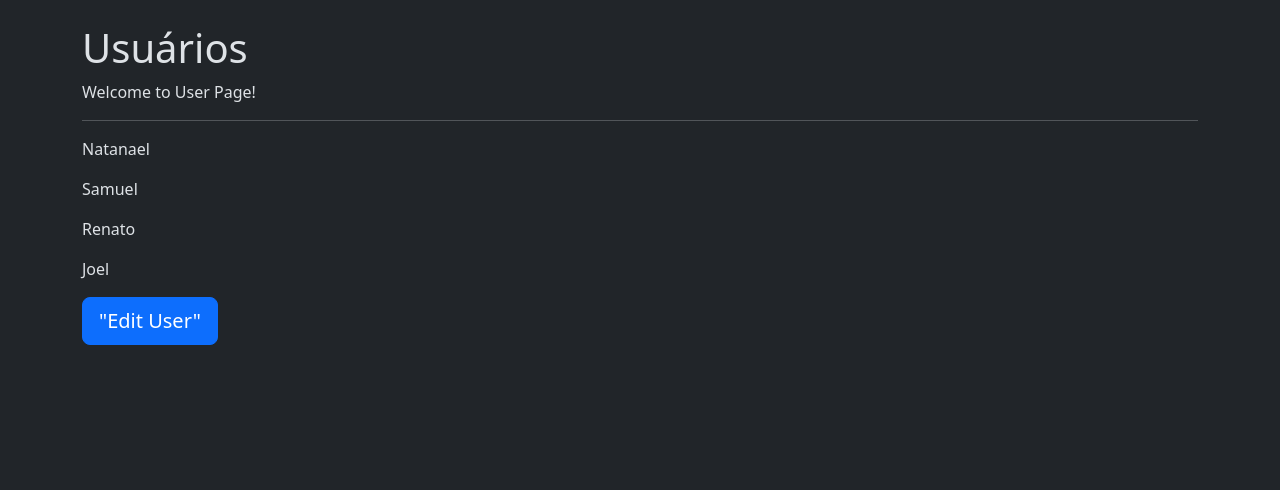
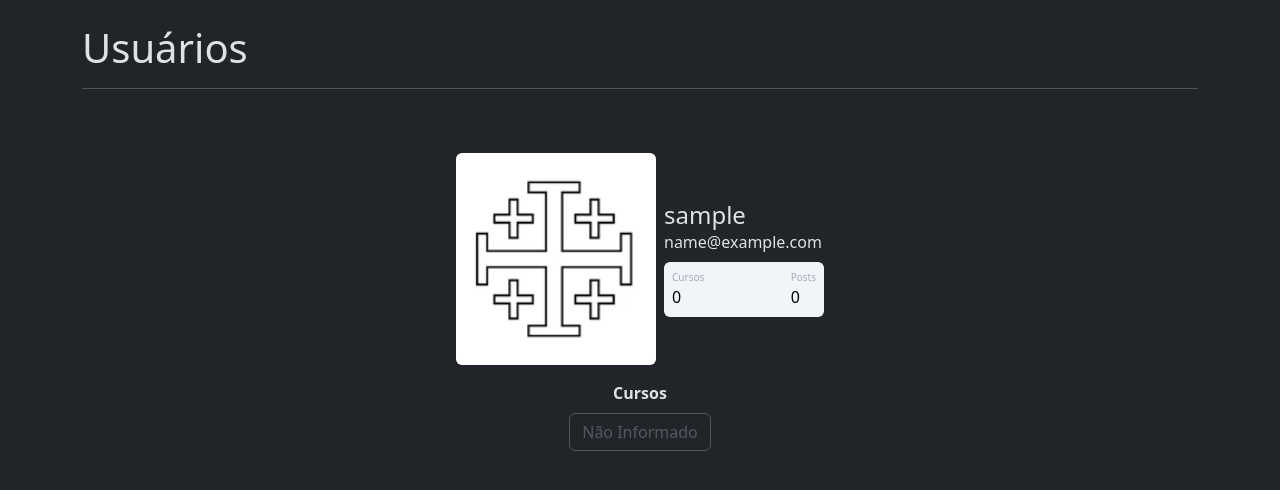
Before and after one commit to NatanaelBalbino/SiteComunidade, a Flask app: page /usuarios in a window 1280 px wide. Shown: the part 56-546 px from the top of the page. Run offline with Flask 3, Linux system fonts and the light colour scheme; the visitor is signed in with stand-in values (Sample User, id 1); data comes from the database, SQL or seed files in the repository.

Commit message:
logica de usuarios construida

```diff
--- a/comunidadeimpressionadora/routes.py
+++ b/comunidadeimpressionadora/routes.py
@@ -6,8 +6,6 @@ from flask_login import login_user, logout_user, current_user, login_required
 from PIL import Image
 import secrets
 import os
-
-lista_usuarios = ['Natanael', 'Samuel', 'Renato', 'Joel']
 
 
 @app.route("/")  # Decorators
@@ -23,6 +21,7 @@ def contato():
 @app.route("/usuarios")
 @login_required
 def usuarios():
+    lista_usuarios = Usuario.query.all()
     return render_template("usuarios.html", lista_usuarios=lista_usuarios)
 
 
--- a/comunidadeimpressionadora/templates/perfil.html
+++ b/comunidadeimpressionadora/templates/perfil.html
@@ -29,7 +29,7 @@
                            <span class="number3">0</span>
                        </div>
                    </div>
-                    <div class="button mt-2 d-flex flex-row align-items-center">
+                        <div class="button mt-2 d-flex flex-row align-items-center">
                         <a class="w-100" href="{{ url_for('editar_perfil') }}">
                             <button class="btn btn-sm btn-outline-primary w-100">Editar Perfil</button>
                         </a>
--- a/comunidadeimpressionadora/templates/usuarios.html
+++ b/comunidadeimpressionadora/templates/usuarios.html
@@ -6,11 +6,52 @@
 {%block body%}
         <div class="container mt-4">
           <h1>Usuários</h1>
-          <p>Welcome to User Page!</p>
             <hr>
             {% for usuario in lista_usuarios %}
-            <p>{{usuario}}</p>
+                <div class="container mt-5 d-flex justify-content-center">
+                    <div class="card p-3">
+                        <div class="d-flex align-items-center">
+                            <div class="image pe-2">
+                                <img src="{{ url_for('static', filename='fotos_perfil/{}'.format(usuario.foto_perfil)) }}" class="rounded" width="200" >
+                            </div>
+                            <div class="ml-3 w-100">
+                                <h4 class="mb-0 mt-0">{{ usuario.username }}</h4>
+                                <span>{{ usuario.email }}</span>
+                                <div class="p-2 mt-2 bg-primary d-flex justify-content-between rounded text-white stats">
+                                    <div class="d-flex flex-column">
+                                        <span class="articles">Cursos</span>
+                                        <span class="number1">
+                                           {% if 'Não Informado' in usuario.cursos %}
+                                                {{ '0' }}
+                                           {% else %}
+                                                {{ usuario.cursos.count(';') + 1 }}
+                                           {% endif %}
+                                       </span>
+                                   </div>
+                                   <div class="d-flex flex-column">
+                                       <span class="rating">Posts</span>
+                                       <span class="number3">0</span>
+                                   </div>
+                                </div>
+                            </div>
+                        </div>
+                    </div>
+                </div>
+                <div class="row justify-content-center">
+                    <div class="col col-4" style="text-align: center">
+                        <strong>Cursos</strong>
+                        <br>
+                        {% for curso in usuario.cursos.split(';') %}
+                            {% if 'Não Informado' in usuario.cursos %}
+                                    <button type="button" class="btn btn-outline-secondary mt-2" disabled>{{ curso }}</button>
+                            {% else %}
+                                <button type="button" class="btn btn-success mt-2" disabled>{{ curso }}</button>
+                            <br>
+                            {% endif %}
+                        {% endfor %}
+                    </div>
+                </div>
             {% endfor %}
-          <button type="button" class="btn btn-primary btn-lg">"Edit User"</button>
         </div>
+        <div class="row mt-5"></div>
 {%endblock%}
```
